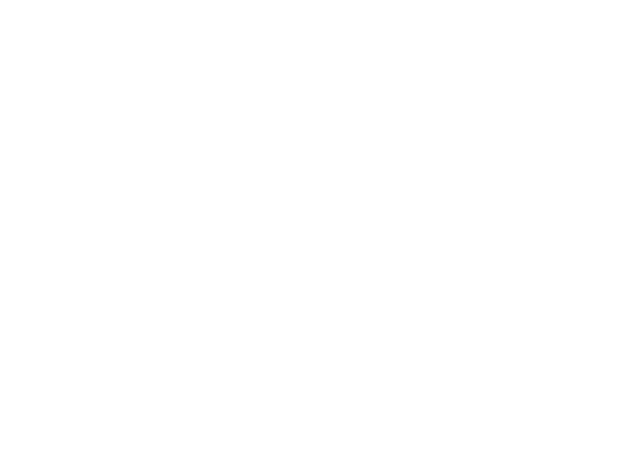
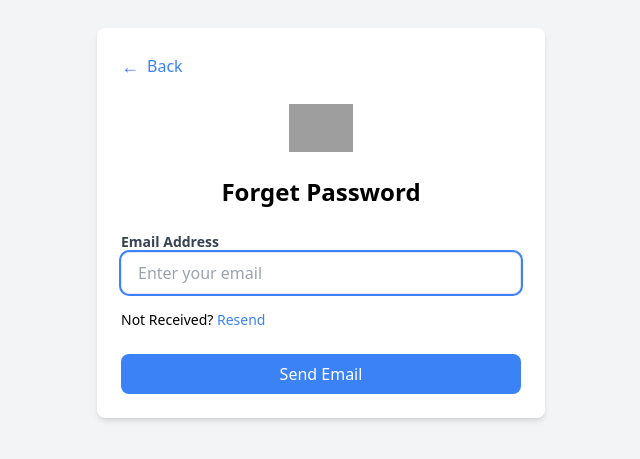
Before and after one commit to HamzaAliKundi/portal, a React (Vite) app: page /forgot-password in a window 1280 px wide. Before the commit this address had no page. Shown: the part 177-636 px from the top of the page, without its empty margins (319-959 px from the left). Built offline with nearby package versions, Linux system fonts and the light colour scheme; grey boxes are pictures that could not be loaded.

Commit message:
add auth next mobules

```diff
--- a/src/App.tsx
+++ b/src/App.tsx
@@ -7,6 +7,8 @@
 import Layout from './pages/layout';
 import Settings from './pages/settings';
 import Profiles from './pages/profiles';
+import ForgotPassword from './pages/auth/forgotPassword';
+import SuccessPage from './pages/auth/sentMailSuccess';
 
 function App() {
   return (
@@ -14,6 +16,8 @@
       <Routes>
         <Route element={<PublicRoutes />}>
           <Route path="/" element={<Login />} />
+          <Route path="/forgot-password" element={<ForgotPassword />} />
+          <Route path="/success" element={<SuccessPage />} />
         </Route>
 
         <Route element={<ProtectedRoutes />}>
--- a/src/apis/auth/index.ts
+++ b/src/apis/auth/index.ts
@@ -16,3 +16,18 @@
         mutationFn: login,
     })
 }
+
+const forgotPassword = async (data: { email: string }): Promise<{ message: string }> => {
+    try {
+        const response = await axiosInstance.post<{ message: string }>("/auth/forgot-password", data);
+        return response.data;
+    } catch (error) {
+        throw new Error("An unexpected error occurred");
+    }
+};
+
+export function useForgotPasswordMutation() {
+    return useMutation<{ message: string }, unknown, { email: string }>({
+        mutationFn: forgotPassword,
+    });
+}
--- a/src/common/input.tsx
+++ b/src/common/input.tsx
@@ -8,7 +8,8 @@
   register: UseFormRegister<T>;
   validation?: RegisterOptions<T>;
   className?: string;
-  autoFocus?: boolean
+  autoFocus?: boolean;
+  label?: string;
 }
 
 const Input = <T extends FieldValues>({
@@ -18,16 +19,21 @@
   register,
   validation,
   className = "",
-  autoFocus
+  autoFocus,
+  label
 }: InputProps<T>) => {
   return (
+    <>
+      {label && <label htmlFor={name} className="block text-sm font-semibold text-gray-700">{label}</label>}
       <input
         type={type}
+        id={name}
         autoFocus={autoFocus}
         placeholder={placeholder}
         {...register(name, validation)}
         className={`w-full px-4 py-2 border rounded-lg focus:outline-none focus:ring-2 focus:ring-blue-500 ${className}`}
       />
+    </>
   );
 };
 
--- /dev/null
+++ b/src/pages/auth/forgotPassword.tsx
@@ -0,0 +1,97 @@
+import React, { useState } from "react";
+import { Link, useNavigate } from 'react-router-dom';
+import Button from '../../common/button';
+import { useForgotPasswordMutation } from '../../apis/auth';
+import InputValidationError from '../../common/inputValidationError';
+import Input from '../../common/input';
+import { SubmitHandler, useForm } from 'react-hook-form';
+import { IForgotPasswordEmail } from '../../types/login-interface';
+
+const ForgotPassword = () => {
+    const [error, setError] = useState<string>("");
+    const [resent, setResent] = useState<boolean>(false);
+
+    const navigate = useNavigate()
+
+    const { register, handleSubmit, formState: { errors } } = useForm<IForgotPasswordEmail>();
+    const { mutate: forgotPassword, isPending } = useForgotPasswordMutation();
+    const handleForgotPassword: SubmitHandler<IForgotPasswordEmail> = (data) => {
+        forgotPassword(
+            { email: data.email },
+            {
+                onSuccess: (res: any) => { navigate("/success"); },
+                // @ts-ignore
+                onError: (error) => { setError(error?.message); },
+            }
+        );
+    };
+
+    console.log(error)
+
+    return (
+        <div className="min-h-screen flex items-center justify-center bg-gray-100">
+            <div className="bg-white mx-2 md:mx-0 lg:mx-0 w-full max-w-md p-4 lg:p-6 rounded-lg shadow-md">
+                <div className="mb-6">
+                    <Link
+                        to="/"
+                        className="text-blue-500 flex items-center space-x-2"
+                    >
+                        <span className="text-lg">&larr;</span>
+                        <span>Back</span>
+                    </Link>
+                </div>
+
+                <div className="flex justify-center mb-6">
+                    <img
+                        src="https://w7.pngwing.com/pngs/175/27/png-transparent-uniform-logo-brand-web-page-industry-navbar-text-trademark-logo-thumbnail.png"
+                        alt="Logo"
+                        className="h-12 w-auto"
+                    />
+                </div>
+
+                <h2 className="text-center text-2xl font-bold mb-6">Forget Password</h2>
+
+                <form onSubmit={handleSubmit(handleForgotPassword)}>
+                    <div className="mb-4">
+
+                        <Input<IForgotPasswordEmail>
+                            name="email"
+                            label='Email Address'
+                            type="email"
+                            autoFocus={true}
+                            placeholder="Enter your email"
+                            register={register}
+                            validation={{ required: "Email is required." }}
+                        />
+                        <InputValidationError message={errors.email?.message} />
+                    </div>
+
+                    <div className="mb-6 text-sm">
+                        Not Received?{" "}
+                        <a
+                            href="#"
+                            onClick={(e) => {
+                                e.preventDefault();
+                                setResent(true);
+                                handleSubmit(handleForgotPassword)();
+                            }}
+                            className="text-blue-500 hover:underline"
+                        >
+                            {resent ? (isPending ? "Sending..." : "Resent") : "Resend"}
+                        </a>
+                    </div>
+
+                    <Button
+                        type="submit"
+                        isLoading={isPending}
+                        className="w-full bg-blue-500 text-white py-2 px-4 rounded-lg font-medium hover:bg-blue-600 transition duration-200"
+                    >
+                        Send Email
+                    </Button>
+                </form>
+            </div>
+        </div>
+    );
+};
+
+export default ForgotPassword;
--- a/src/pages/auth/index.tsx
+++ b/src/pages/auth/index.tsx
@@ -6,7 +6,7 @@
 import { IFormInput } from '../../types/login-interface';
 import Button from '../../common/button';
 import { useLoginMutation } from '../../apis/auth';
-import { useNavigate } from 'react-router-dom';
+import { Link, useNavigate } from 'react-router-dom';
 
 const Login = () => {
   const [passwordVisible, setPasswordVisible] = useState(false);
@@ -35,15 +35,18 @@
     <div className="flex min-h-screen items-center justify-center bg-gray-100">
       <div className="w-full mx-2 lg:mx-0 max-w-lg bg-white rounded-lg shadow-sm py-10 px-4 lg:py-16 lg:px-12">
         <div className="flex justify-center mb-12">
-          <div className="h-16 w-16 bg-blue-500 rounded-full flex items-center justify-center">
-            <span className="text-white text-3xl font-bold">🔒</span>
-          </div>
+          <img
+            src="https://w7.pngwing.com/pngs/175/27/png-transparent-uniform-logo-brand-web-page-industry-navbar-text-trademark-logo-thumbnail.png"
+            alt="Logo"
+            className="h-16 w-auto"
+          />
         </div>
 
         <form onSubmit={handleSubmit(onSubmit)}>
           <div className="mb-6">
             <Input<IFormInput>
               name="email"
+              label='Email Address'
               type="email"
               autoFocus={true}
               placeholder="Enter your email"
@@ -57,6 +60,7 @@
             <div className="relative">
               <Input<IFormInput>
                 name="password"
+                label='Password'
                 type={passwordVisible ? "text" : "password"}
                 placeholder="Enter your password"
                 register={register}
@@ -82,7 +86,7 @@
 
           <div className="flex items-center justify-between mb-10">
             <div className="flex items-center">
-              {/* <input
+              <input
                 type="checkbox"
                 id="rememberMe"
                 {...register("rememberMe")}
@@ -90,14 +94,14 @@
               />
               <label htmlFor="rememberMe" className="ml-2 text-gray-700 text-sm">
                 Remember me
-              </label> */}
+              </label>
             </div>
-            <a
-              href="#"
+            <Link
+              to="/forgot-password"
               className="text-sm text-blue-500 hover:underline focus:outline-none focus:ring-2 focus:ring-blue-500"
             >
               Forgot password?
-            </a>
+            </Link>
           </div>
 
           <div className="w-full">
--- /dev/null
+++ b/src/pages/auth/sentMailSuccess.tsx
@@ -0,0 +1,43 @@
+const SuccessPage = () => {
+    return (
+        <div className="flex items-center justify-center min-h-screen bg-blue-50">
+            <div className="bg-white mx-2 md:mx-0 lg:mx-0 shadow-md rounded-lg p-4 md:p-8 lg:p-8 max-w-md w-full text-center">
+                <div className="flex items-center justify-center mb-6">
+                    <div className="h-10 w-10 bg-blue-500 rounded-full"></div>
+                </div>
+                <h2 className="text-xl font-semibold text-gray-800 mb-4">
+                    Your request has been sent successfully
+                </h2>
+                <p className="text-gray-600 mb-6">
+                    Kindly check your email. A link to reset your password is attached in it. Thanks.
+                </p>
+                <div className="flex items-center justify-center mb-6">
+                    <div className="w-16 h-16 border-4 border-black rounded-full flex items-center justify-center">
+                        <svg
+                            xmlns="http://www.w3.org/2000/svg"
+                            fill="none"
+                            viewBox="0 0 24 24"
+                            strokeWidth="2"
+                            stroke="currentColor"
+                            className="w-8 h-8 text-black"
+                        >
+                            <path
+                                strokeLinecap="round"
+                                strokeLinejoin="round"
+                                d="M5 13l4 4L19 7"
+                            />
+                        </svg>
+                    </div>
+                </div>
+                <button
+                    onClick={() => window.history.back()}
+                    className="bg-gray-300 hover:bg-gray-400 text-gray-800 py-2 px-4 rounded-lg"
+                >
+                    Back
+                </button>
+            </div>
+        </div>
+    );
+};
+
+export default SuccessPage;
--- a/src/types/login-interface.tsx
+++ b/src/types/login-interface.tsx
@@ -3,3 +3,7 @@
     password: string;
     rememberMe?: boolean;
 }
+
+export interface IForgotPasswordEmail {
+    email: string
+}
```
Lines whose indentation alone changed are shown as unchanged.
